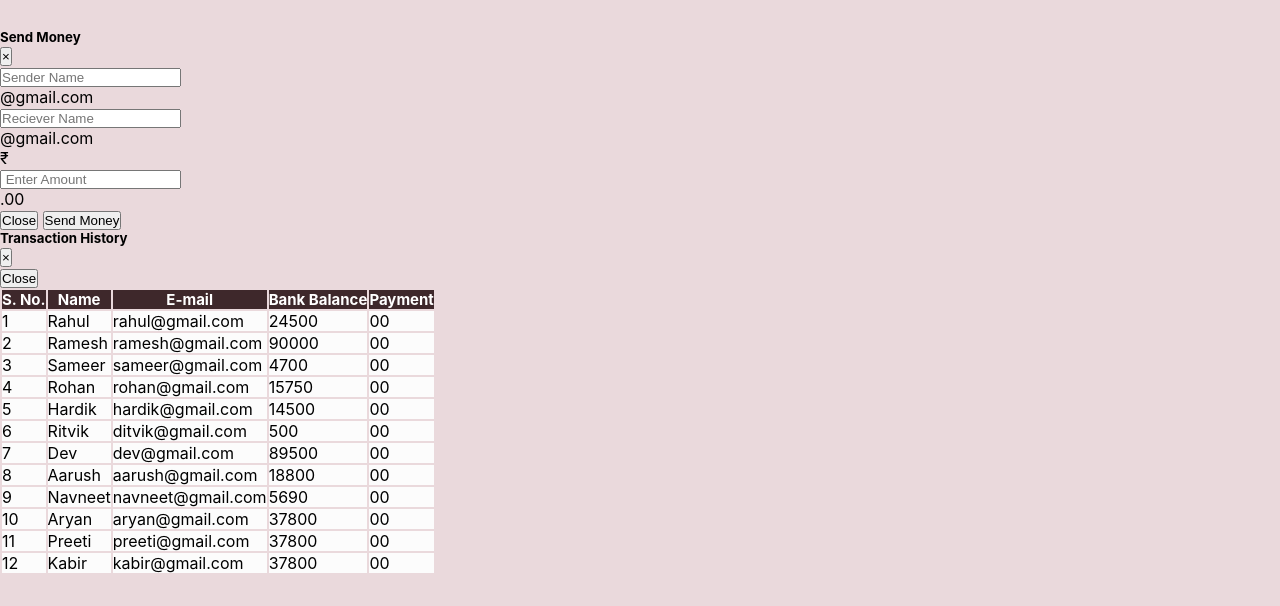
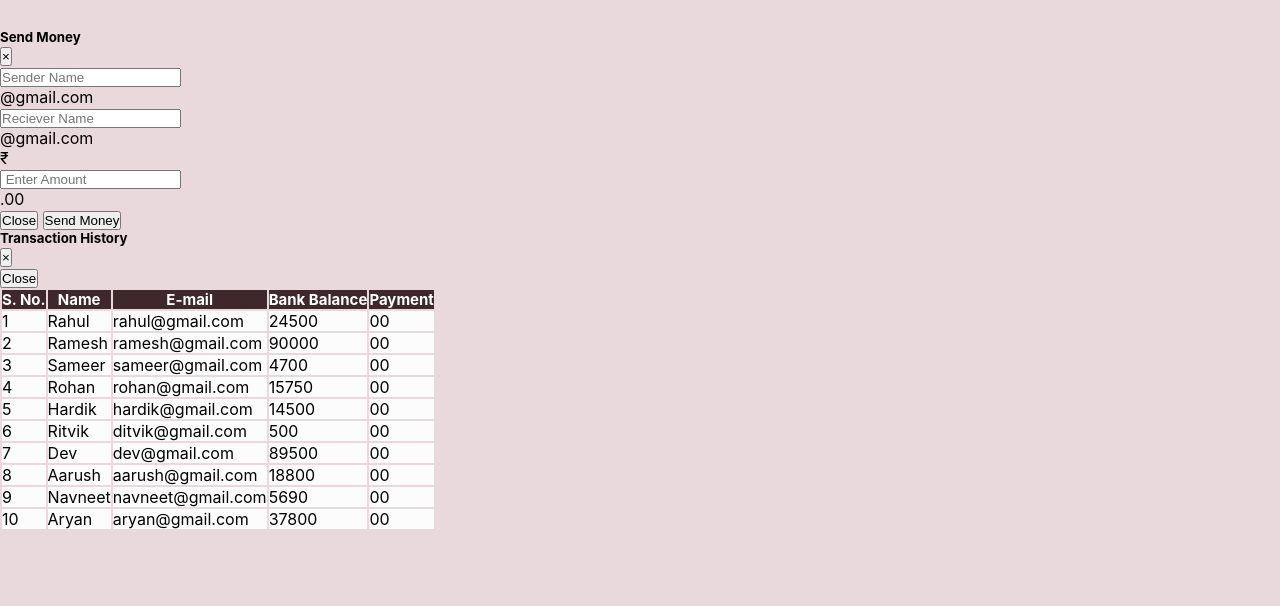
Before and after one commit to Honey-Dev/Basic_Banking_website, a plain HTML site: page online_banking.html in a window 1280 px wide. Shown: the part 194-800 px from the top of the page. Drawn offline with nearby package versions, Linux system fonts and the light colour scheme; a web font is replaced by a local one.

Commit message:
third commit

```diff
--- a/css/style_home.css
+++ b/css/style_home.css
@@ -51,11 +51,9 @@ body {
     position: relative;
     left: 10px;
     font-family: 'Gill Sans', 'Gill Sans MT', Calibri, 'Trebuchet MS', sans-serif;
-    /* background-color: rgb(228, 66, 240); */
 }
 
 .nav-link:hover {
-    /* background-color: #1a1717; */
     color: palevioletred !important;
 }
 
@@ -85,7 +83,6 @@ body {
     padding: 1rem 1rem;
     font-size: 120%;
     background-color: rgb(248, 70, 130);
-    /* background-color: #fff; */
     color: white !important;
     font-weight: bold;
     transition: 0.3s;
@@ -94,7 +91,6 @@ body {
 .go-transaction:hover {
     text-decoration: none;
     background-color: #2a2a2a;
-    /* background-color: #bfdff0; */
 
 }
 
@@ -105,7 +101,6 @@ body {
 
 /* footer css starts here */
 footer {
-    /* background-color: #f2e9e4; */
     background-color: rgb(234, 217, 220);
     margin-bottom: 0%;
     margin-top: -11%;
--- a/online_banking.html
+++ b/online_banking.html
@@ -242,7 +242,7 @@
                             <p id="aryanPayment">00</p>
                         </td>
                     </tr>
-                    <tr class="table-info1">
+                    <!-- <tr class="table-info1">
                         <td scope="row">11</td>
                         <td>Preeti</td>
                         <td>preeti@gmail.com</td>
@@ -263,7 +263,7 @@
                         <td>
                             <p id="kabirPayment">00</p>
                         </td>
-                    </tr>
+                    </tr> -->
 
 
                 </tbody>
```
Also changed, not shown: css/style_bank.css (+0 -16 lines), index.html (+1 -1 lines).
